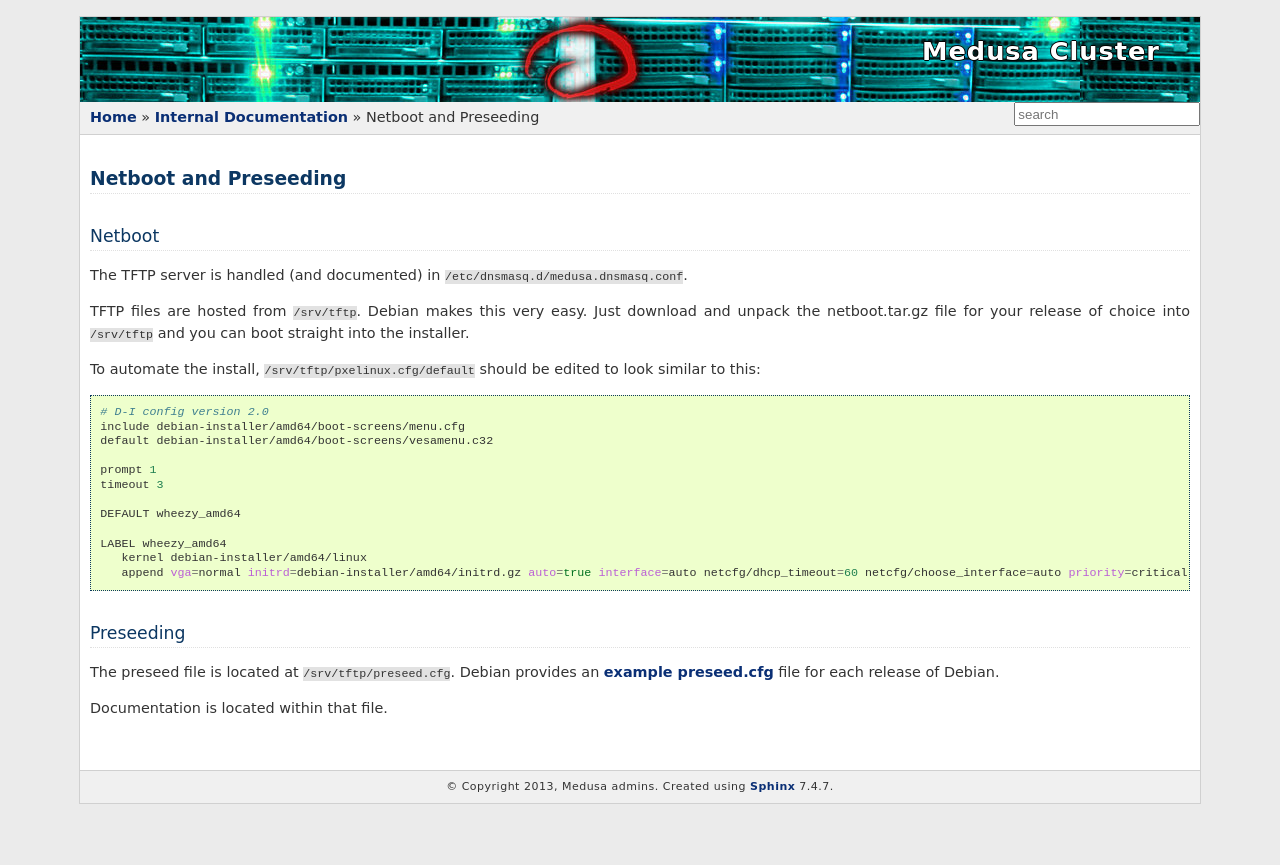
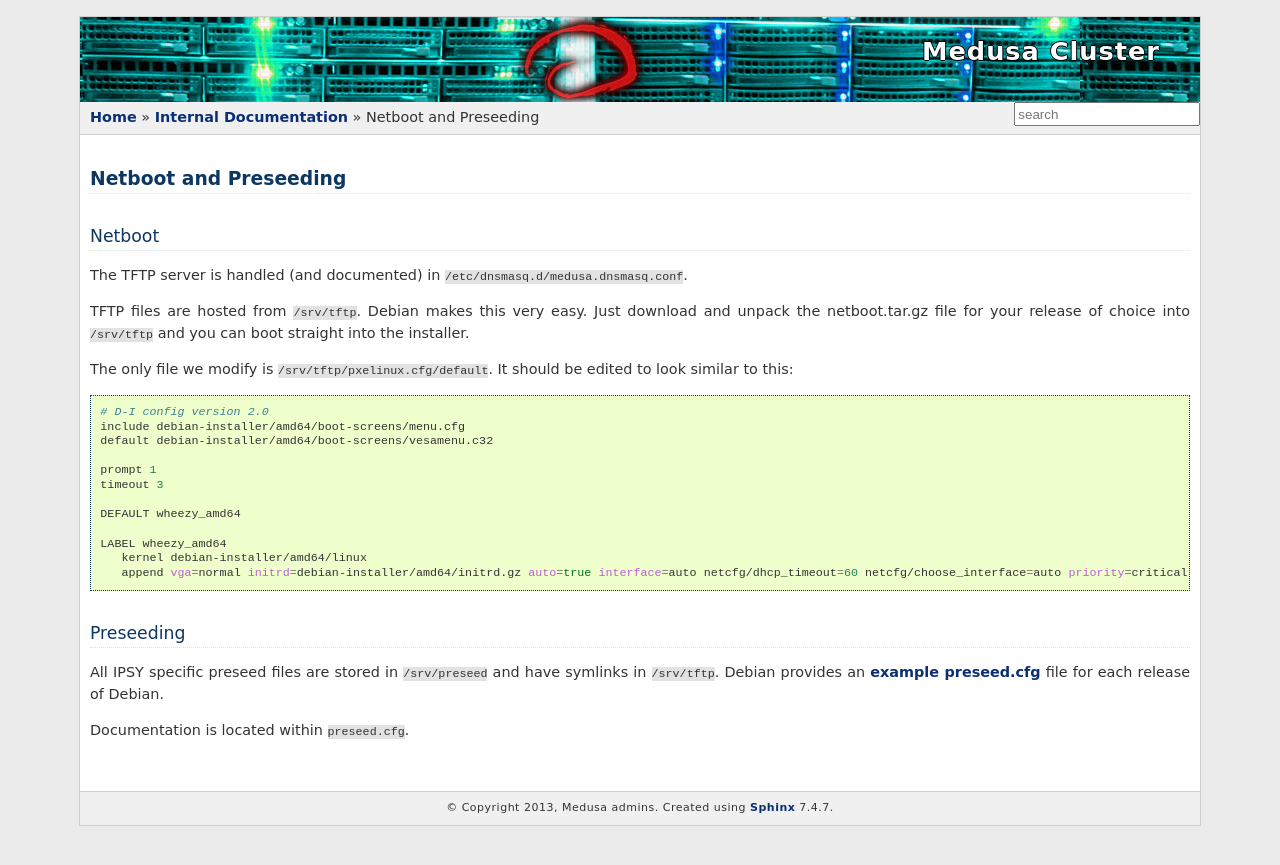
Before and after one commit to psychoinformatics-de/ipsy-docs, a Sphinx documentation site: the page built from source/internal/preseeding.rst, in a window 1280 px wide. Shown: the top 865 px of the page. Built offline with Sphinx 7.4.7, drawn with Linux system fonts in a browser that asks for light colours; formulas are drawn with MathJax 3.

Commit message:
Update preseeding docs to reflect the use of /srv/preseed/

```diff
--- a/source/internal/preseeding.rst
+++ b/source/internal/preseeding.rst
@@ -13,7 +13,7 @@ TFTP files are hosted from ``/srv/tftp``. Debian makes this very easy. Just down
 and unpack the netboot.tar.gz file for your release of choice into ``/srv/tftp`` and
 you can boot straight into the installer.
 
-To automate the install, ``/srv/tftp/pxelinux.cfg/default`` should be edited to look
+The only file we modify is ``/srv/tftp/pxelinux.cfg/default``. It should be edited to look
 similar to this:
 
 .. code-block:: bash
@@ -33,9 +33,9 @@ similar to this:
 
 Preseeding
 ==========
-The preseed file is located at ``/srv/tftp/preseed.cfg``. Debian provides an `example preseed.cfg`_
+All IPSY specific preseed files are stored in ``/srv/preseed`` and have symlinks in ``/srv/tftp``. Debian provides an `example preseed.cfg`_
 file for each release of Debian.
 
 .. _example preseed.cfg: http://www.debian.org/releases/wheezy/example-preseed.txt
 
-Documentation is located within that file.
+Documentation is located within ``preseed.cfg``.
```
